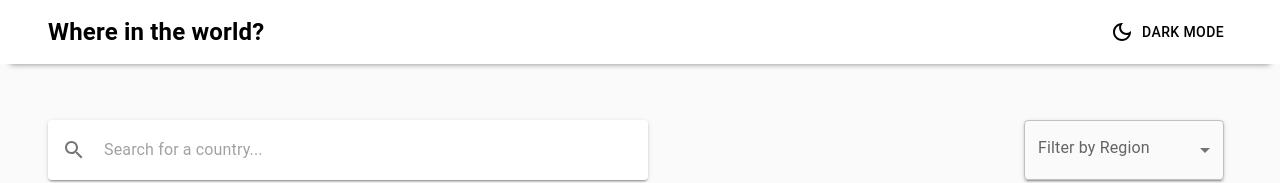
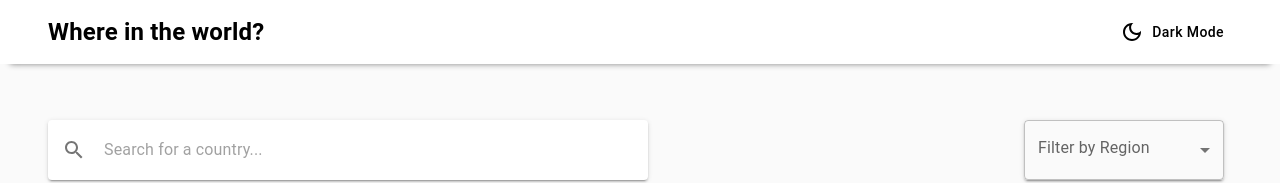
Before and after one commit to JehadJitan/Week5-flags-app-react-Harri, a React (Create React App) app: page / in a window 1280 px wide. Shown: the top 183 px of the page. Built offline with nearby package versions, Linux system fonts and the light colour scheme; no server answers.

Commit message:
dark mode button fix

```diff
--- a/src/Components/navBar/navBar.js
+++ b/src/Components/navBar/navBar.js
@@ -36,7 +36,10 @@ export default function navBar() {
           </Typography>
           <Stack direction="row" style={{ alignItems: "center" }}>
             <DarkModeOutlinedIcon sx={{ color: "black" }} />
-            <Button variant="text" sx={{ color: "black" }}>
+            <Button
+              variant="text"
+              sx={{ color: "black", textTransform: "none" }}
+            >
               Dark Mode
             </Button>
           </Stack>
```
